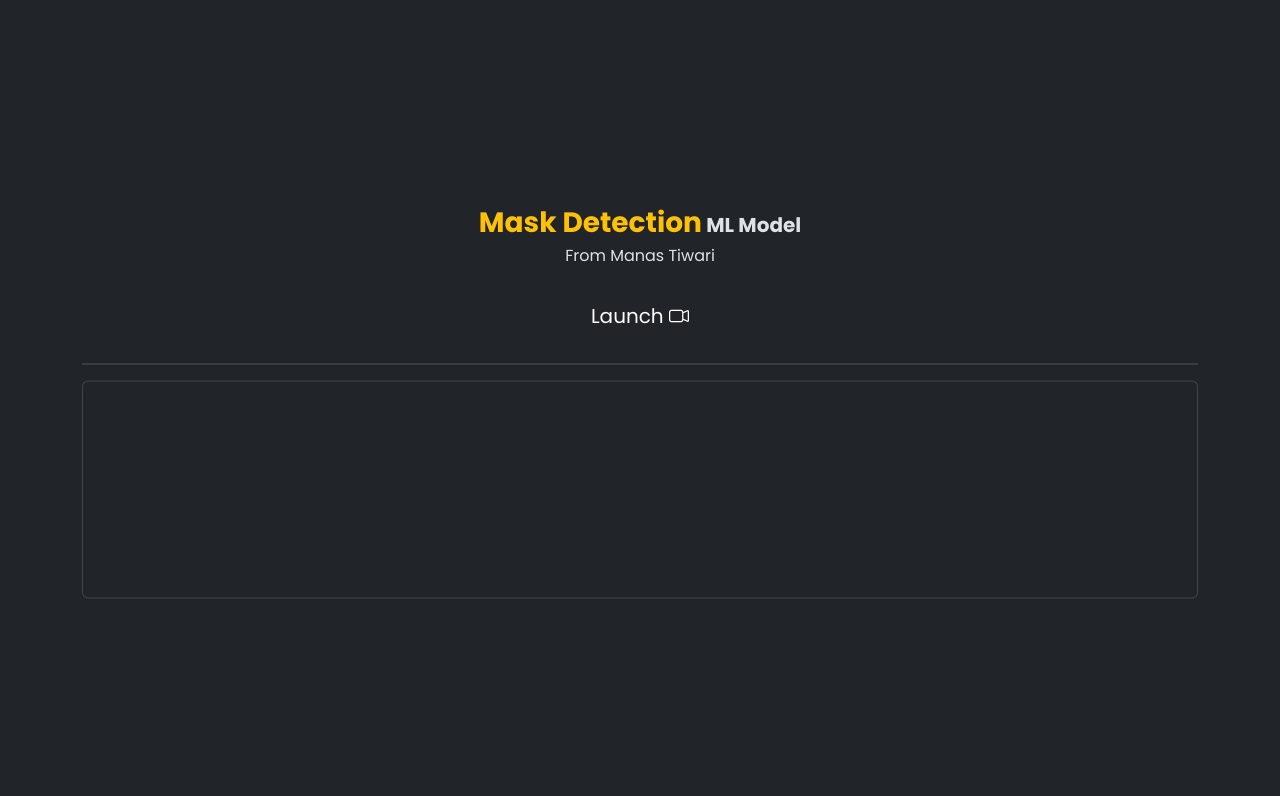
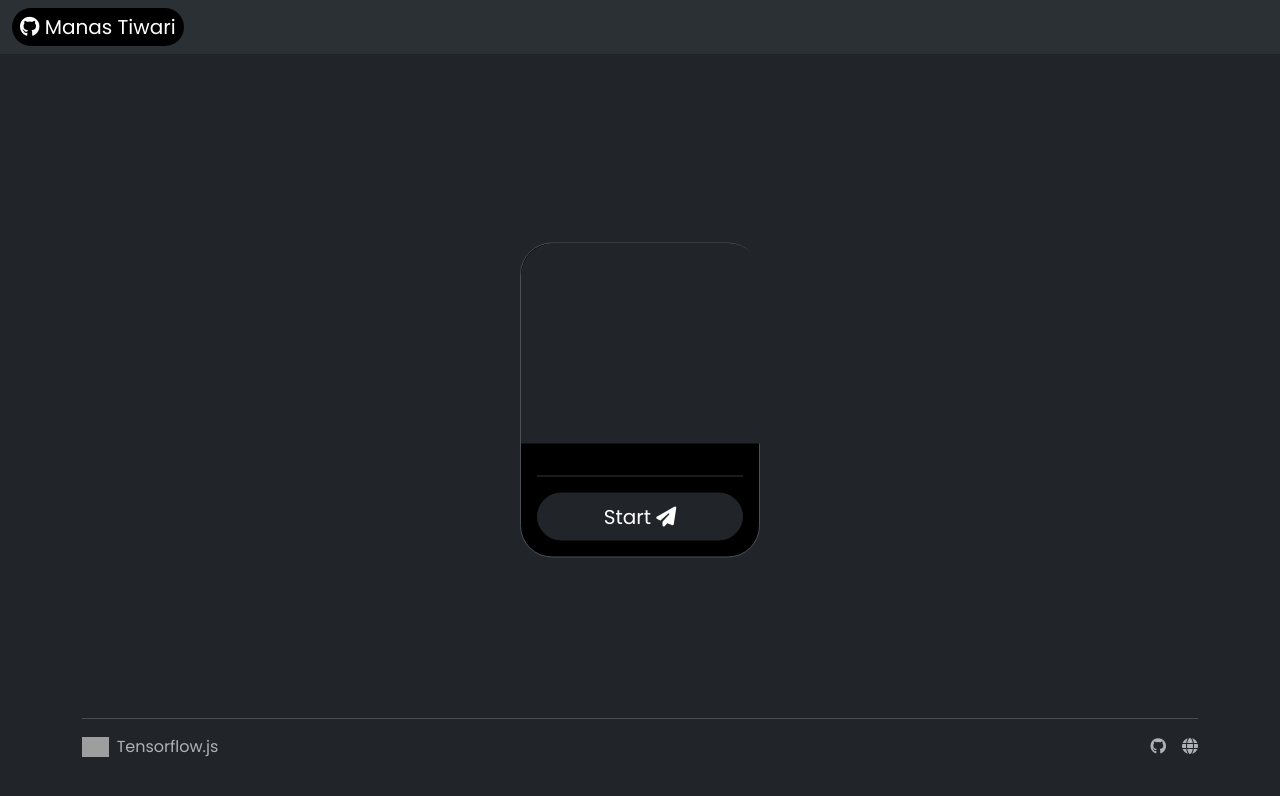
Before and after one commit to tiwarimanas/ml, a plain HTML site: page mask.html in a window 1280 px wide. Drawn offline with nearby package versions, Linux system fonts and the light colour scheme; grey boxes are pictures that could not be loaded.

Commit message:
final ui Update mask.html

```diff
--- a/mask.html
+++ b/mask.html
@@ -14,9 +14,10 @@
             padding: 0;
             box-sizing: border-box;
             font-family: "Poppins", sans-serif;
+            transition-duration: 0.3s;
         }
     </style>
-    <link rel="stylesheet" href="https://cdn.jsdelivr.net/npm/bootstrap-icons@1.10.5/font/bootstrap-icons.css">
+    <script src="https://kit.fontawesome.com/0e14554280.js" crossorigin="anonymous"></script>
     <link href="https://cdn.jsdelivr.net/npm/bootstrap@5.3.1/dist/css/bootstrap.min.css" rel="stylesheet"
         integrity="sha384-4bw+/aepP/YC94hEpVNVgiZdgIC5+VKNBQNGCHeKRQN+PtmoHDEXuppvnDJzQIu9" crossorigin="anonymous">
     <link href="https://cdn.jsdelivr.net/npm/bootstrap@5.3.1/dist/css/bootstrap.min.css" rel="stylesheet"
@@ -24,31 +25,49 @@
 </head>
 
 <body>
-<div class="container position-absolute top-50 start-50 translate-middle">
-    <div class="text-center my-3">
-        <span class="fs-3 fw-bolder text-warning">Mask Detection</span>
-        <span class="fs-5 fw-bolder">ML Model</span>
-        <br>
-        <span class="fs-6">From Manas Tiwari</span>
+
+    <nav class="navbar bg-body-tertiary">
+        <div class="container-fluid">
+            <a class="navbar-brand bg-black rounded-5 p-1 px-2" href="#">
+                <i class="fa-brands fa-github"></i>
+                Manas Tiwari
+            </a>
+        </div>
+    </nav>
+
+
+
+    <div class="container" style="height: 80vh;">
+        <div class="card position-absolute top-50 start-50 translate-middle bg-black rounded-5 border"
+            style="width: 240px;">
+            <div id="webcam-container" class="bg-dark card-img-top rounded-top-5" style="width: 240px;height: 200px;">
+            </div>
+            <div class="card-body">
+                <div id="label-container" class="my-2 h-100"></div>
+                <hr>
+                <button class="btn btn-dark btn-lg w-100 rounded-5" onclick="init()" id="sbtn">
+                    Start <i class="fa-solid fa-paper-plane"></i></button>
+            </div>
+
+        </div>
+
     </div>
 
-    <button class="btn btn-dark btn-lg w-100 my-2 rounded-4" onclick="init()" id="sbtn">Launch <i class="bi-camera-video"></i></button>
-    <hr>
-<div class="card mb-3 w-100">
-  <div class="row g-0">
-    <div class="col-md-4">
-        <div id="webcam-container" class="my-2 bg-dark img-fluid rounded-start" style="width: 200px;height: 200px; border-radius: 30px;"></div>
-    </div>
-    <div class="col-md-8">
-      <div class="card-body">
-       <div id="label-container" class="my-2 h-100 rounded-5 p-3 fw-bolder"></div>
+    <div class="container">
+        <footer class="d-flex flex-wrap justify-content-between align-items-center py-3 my-4 border-top">
+          <div class="col-md-4 d-flex align-items-center">
+            <a href="/" class="mb-3 me-2 mb-md-0 text-body-secondary text-decoration-none lh-1">
+                <img style="height:20px;" src="https://seeklogo.com/images/T/tensorflow-logo-02FCED4F98-seeklogo.com.png" alt="">
+            </a>
+            <span class="mb-3 mb-md-0 text-body-secondary">Tensorflow.js</span>
+          </div>
+
+          <ul class="nav col-md-4 justify-content-end list-unstyled d-flex">
+            <li class="ms-3"><a class="text-body-secondary" href="#"><i class="fa-brands fa-github"></i></a></li>
+            <li class="ms-3"><a class="text-body-secondary" href="#"><i class="fa-solid fa-globe"></i></a></li>
+          </ul>
+        </footer>
       </div>
-    </div>
-  </div>
-
-</div>
-
-</div>
 
 
 
@@ -67,9 +86,8 @@
 
         // Load the image model and setup the webcam
         async function init() {
-            sbtn.innerHTML = ` <div class="spinner-border" role="status">
-        <span class="visually-hidden">Loading...</span>
-      </div>`;
+            sbtn.innerHTML = `<i class="fa-solid fa-camera fa-beat-fade"></i>`;
+            sbtn.disabled = true;
 
             const modelURL = URL + "model.json";
             const metadataURL = URL + "metadata.json";
@@ -83,24 +101,35 @@
 
             // Convenience function to setup a webcam
             const flip = true; // whether to flip the webcam
-            webcam = new tmImage.Webcam(200, 200, flip); // width, height, flip
+            webcam = new tmImage.Webcam(240, 200, flip); // width, height, flip
             await webcam.setup(); // request access to the webcam
             await webcam.play();
             window.requestAnimationFrame(loop);
 
-            webcam.canvas.style = "border-radius:30px;";
+            webcam.canvas.style = "border-top-left-radius: 30px; border-top-right-radius:30px;";
 
             // append elements to the DOM
             document.getElementById("webcam-container").appendChild(webcam.canvas);
 
             labelContainer = document.getElementById("label-container");
 
-            for (let i = 0; i < maxPredictions; i++) { // and class labels
-                labelContainer.appendChild(document.createElement("div"));
+            const colors = ['text-bg-success', 'text-bg-primary', 'text-bg-danger', 'text-bg-warning', 'text-bg-secondary'];
+
+            for (let i = 0; i < maxPredictions; i++) {
+                const newDiv = document.createElement("div");
+                const colorIndex = i % colors.length;
+                newDiv.innerHTML =
+                    `
+                    <span>With Mask</span>
+                    <br>
+                    <div class="${colors[colorIndex]} rounded-3 p-1 my-1 text-end" style="height:30px;"></div>
+                    `;
+                labelContainer.appendChild(newDiv).querySelector;
             }
 
-            sbtn.innerHTML = `Started <i class="bi bi-patch-check"></i>`;
-            sbtn.disabled = true;
+
+            sbtn.innerHTML = `Started <i class="fa-solid fa-circle-check"></i>`;
+
         }
 
         async function loop() {
@@ -111,14 +140,21 @@
 
         // run the webcam image through the image model
         async function predict() {
-            // predict can take in an image, video or canvas html element
             const prediction = await model.predict(webcam.canvas);
             for (let i = 0; i < maxPredictions; i++) {
-                const classPrediction =
-                    prediction[i].className + ": " + prediction[i].probability.toFixed(2);
-                labelContainer.childNodes[i].innerHTML = classPrediction;
+                const percent = (prediction[i].probability * 100).toFixed(0);
+                labelContainer.childNodes[i].querySelector("span").innerHTML = prediction[i].className;
+                labelContainer.childNodes[i].querySelector("div").style.width = percent + '%';
+                if (percent < 50) {
+                    labelContainer.childNodes[i].querySelector("div").innerHTML = "";
+                } else {
+                    labelContainer.childNodes[i].querySelector("div").innerHTML = percent + '%';
+                }
+                console.log(prediction[i]);
             }
         }
+
+
     </script>
 
 </body>
```
